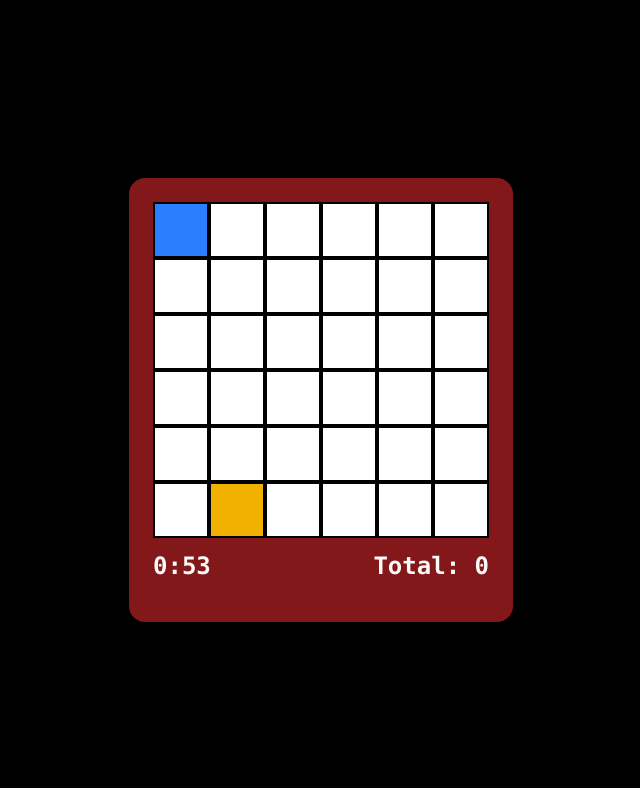
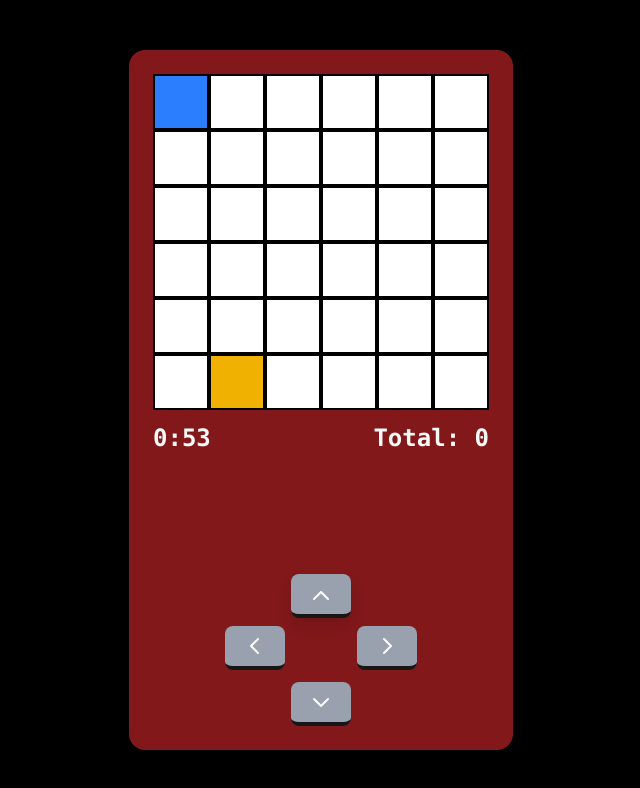
Before and after one commit to rhfauzi/anticode_test_game, a Next.js app: page / in a window 1280 px wide. Shown: the top 788 px of the page, without its empty margins (319-959 px from the left). Built offline with nearby package versions, Linux system fonts and the light colour scheme.

Commit message:
FEAT: add button

```diff
--- a/src/components/TileGame.tsx
+++ b/src/components/TileGame.tsx
@@ -150,6 +150,93 @@ export default function TileGame() {
 						Total: {score}
 					</div>
 				</div>
+
+				{/* Control Buttons */}
+				<div className="mt-30">
+					{/* Arrow Controls */}
+					<div className="flex flex-col items-center space-y-2">
+						{/* Up Button */}
+						<button
+							onClick={() => movePlayer(0, -1)}
+							disabled={gameState !== "playing"}
+							className="w-15 h-11 bg-gray-400 rounded-lg flex items-center justify-center hover:bg-gray-300  disabled:opacity-50 disabled:cursor-not-allowed transition-colors border-b-4 border-neutral-900 drop-shadow-xl shadow-yellow-400"
+						>
+							<svg
+								className="w-6 h-6 stroke-white"
+								fill="none"
+								viewBox="0 0 24 20"
+							>
+								<path
+									strokeLinecap="round"
+									strokeLinejoin="round"
+									strokeWidth={2}
+									d="M5 15l7-7 7 7"
+								/>
+							</svg>
+						</button>
+
+						{/* Middle Row */}
+						<div className="flex space-x-3">
+							<button
+								onClick={() => movePlayer(-1, 0)}
+								disabled={gameState !== "playing"}
+								className="w-15 h-11 bg-gray-400 rounded-lg flex items-center justify-center hover:bg-gray-300 disabled:opacity-50 disabled:cursor-not-allowed transition-colors border-b-4 border-neutral-900"
+							>
+								<svg
+									className="w-6 h-6 stroke-white"
+									fill="none"
+									viewBox="0 0 24 24"
+								>
+									<path
+										strokeLinecap="round"
+										strokeLinejoin="round"
+										strokeWidth={2}
+										d="M15 19l-7-7 7-7"
+									/>
+								</svg>
+							</button>
+							<div className="w-12 h-12"></div>
+							<button
+								onClick={() => movePlayer(1, 0)}
+								disabled={gameState !== "playing"}
+								className="w-15 h-11 bg-gray-400 rounded-lg flex items-center justify-center hover:bg-gray-300 disabled:opacity-50 disabled:cursor-not-allowed transition-colors border-b-4 border-neutral-900"
+							>
+								<svg
+									className="w-6 h-6 stroke-white"
+									fill="none"
+									viewBox="0 0 24 24"
+								>
+									<path
+										strokeLinecap="round"
+										strokeLinejoin="round"
+										strokeWidth={2}
+										d="M9 5l7 7-7 7"
+									/>
+								</svg>
+							</button>
+						</div>
+
+						{/* Down Button */}
+						<button
+							onClick={() => movePlayer(0, 1)}
+							disabled={gameState !== "playing"}
+							className="w-15 h-11 bg-gray-400 rounded-lg flex items-center justify-center hover:bg-gray-300 disabled:opacity-50 disabled:cursor-not-allowed transition-colors border-b-4 border-neutral-900"
+						>
+							<svg
+								className="w-6 h-6 stroke-white"
+								fill="none"
+								viewBox="0 0 24 24"
+							>
+								<path
+									strokeLinecap="round"
+									strokeLinejoin="round"
+									strokeWidth={2}
+									d="M19 9l-7 7-7-7"
+								/>
+							</svg>
+						</button>
+					</div>
+				</div>
 			</div>
 		</div>
 	);
```
